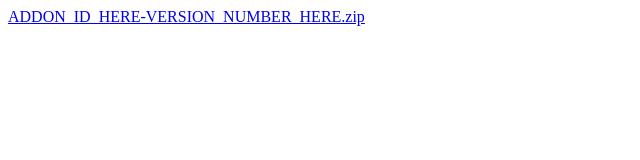
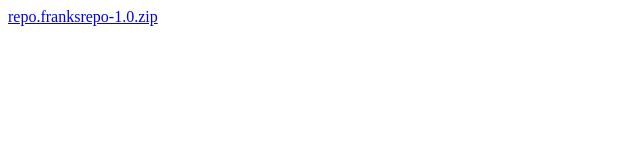
Before and after one commit to fun-Frank/Kodi, a plain HTML site: page index.html in a window 1280 px wide. Shown: the whole page, without its empty margins (0-640 px from the left). Drawn offline with Linux system fonts and the light colour scheme.

Commit message:
Update index.html

```diff
--- a/index.html
+++ b/index.html
@@ -1,2 +1,2 @@
 <!DOCTYPE html>
-<a href="ADDON_ID_HERE-VERSION_NUMBER_HERE.zip">ADDON_ID_HERE-VERSION_NUMBER_HERE.zip</a>
+<a href="repo.franksrepo-1.0.zip">repo.franksrepo-1.0.zip</a>
```
